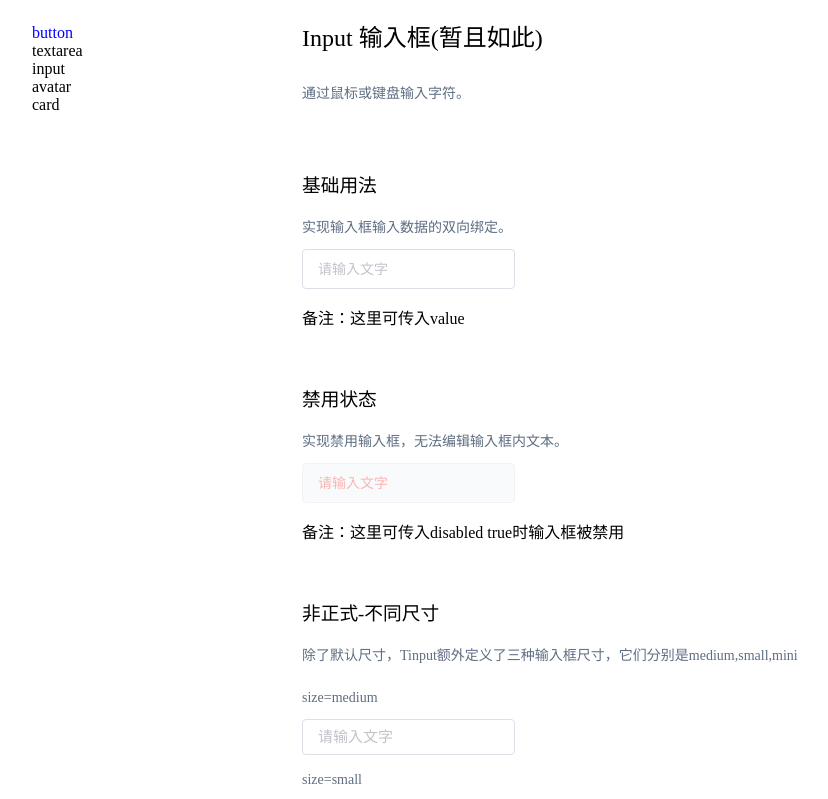
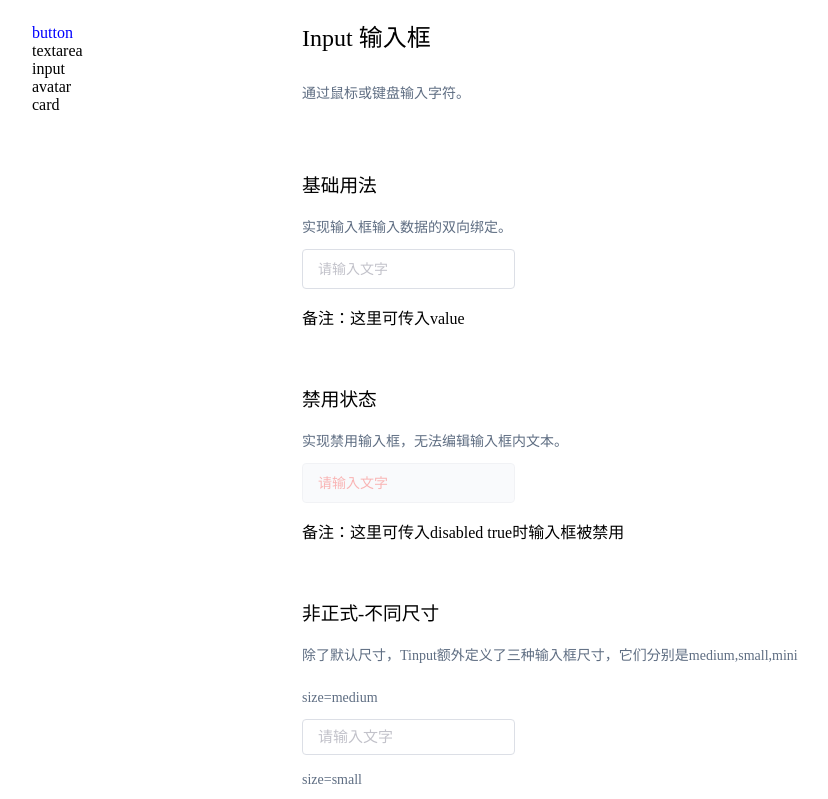
Before and after one commit to zheng-shugan/try-ui, a Vue app: page /input in a window 1280 px wide. Shown: the top 799 px of the page, without its empty margins (48-876 px from the left). Built offline with nearby package versions, Linux system fonts and the light colour scheme.

Commit message:
refactor(docs):增加input组件的文档 (#14)
* feat:add_input_doc

* refactor(docs):修改docs文档结构

* refactor(docs):增加input文档

```diff
--- a/src/components/Input.vue
+++ b/src/components/Input.vue
@@ -18,7 +18,7 @@ export default {
 
 <template>
   <div>
-    <h2>Input 输入框(暂且如此)</h2>
+    <h2>Input 输入框</h2>
     <em>通过鼠标或键盘输入字符。</em>
     <p /><p />
     <h3>基础用法</h3>
```
Also changed, not shown: 1 other file (tests, documents, lock files or other folders).
